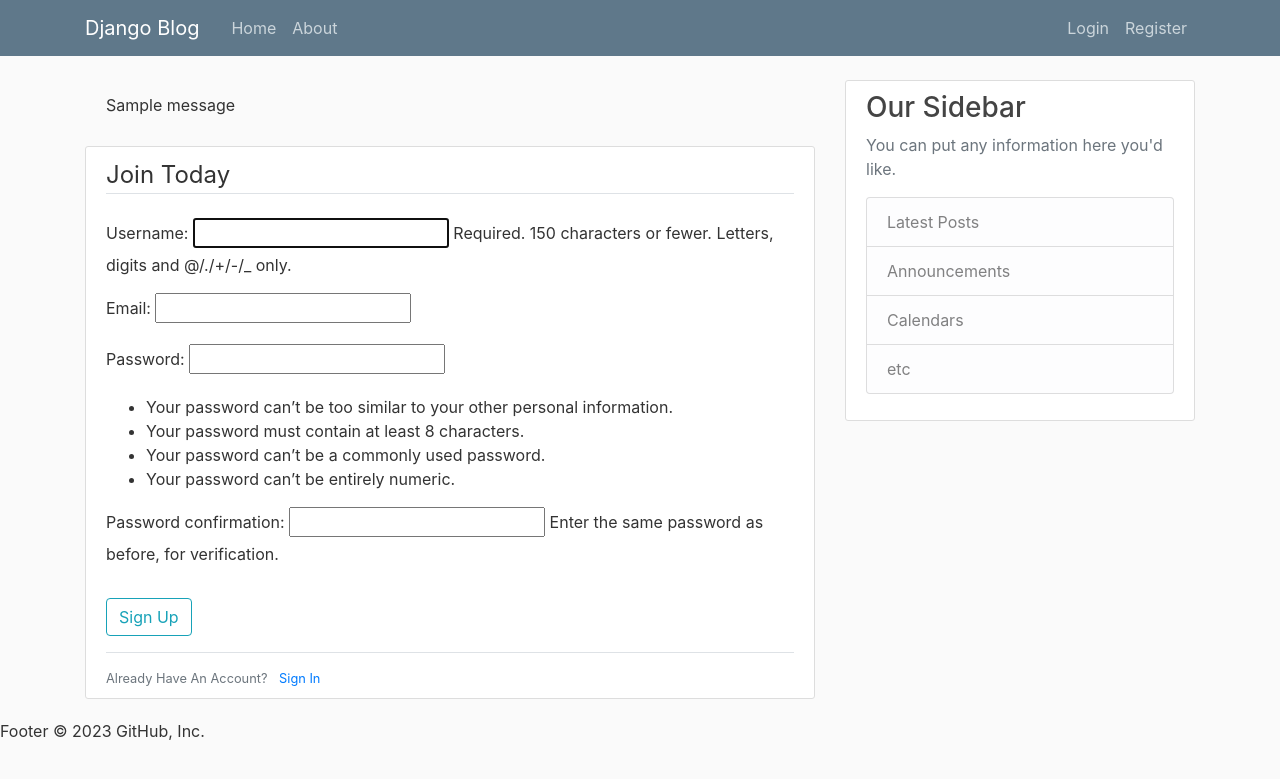
After one commit to AnamikaSinha2020/django_project, a Django app: page /register/ in a window 1280 px wide. The commit adds this page. Shown: the top 779 px of the page. Run offline with Django 4.2, Linux system fonts and the light colour scheme; tables that the repository leaves empty hold one stand-in row (values such as "Sample post"); one stand-in notice (Sample message) is shown; some libraries are stand-ins or nearby versions.

Commit message:
added register

```diff
--- a/blog/models.py
+++ b/blog/models.py
@@ -6,4 +6,7 @@ class Post(models.Model):
     title=models.CharField(max_length=100)
     content = models.TextField()
     date_posted = models.DateTimeField(default = timezone.now)
-    auther = models.ForeignKey(User,on_delete=models.CASCADE)
+    author = models.ForeignKey(User,on_delete=models.CASCADE)
+
+    def __str__(self):
+        return self.title
--- a/blog/templates/blog/base.html
+++ b/blog/templates/blog/base.html
@@ -41,6 +41,13 @@
         <main role="main" class="container">
               <div class="row">
                 <div class="col-md-8">
+                    {% if messages %}
+                        {% for message in messages %}
+                            <div class="alert alert-{{ message.tag }}">
+                                {{ message}}
+                            </div>
+                        {% endfor%}
+                    {% endif %}
                   {% block content %}{% endblock %}
                 </div>
                 <div class="col-md-4">
--- a/blog/templates/blog/home.html
+++ b/blog/templates/blog/home.html
@@ -6,7 +6,7 @@
           <div class="media-body">
             <div class="article-metadata">
               <a class="mr-2" href="#">{{ post.author }}</a>
-              <small class="text-muted">{{ post.date_posted }}</small>
+              <small class="text-muted">{{ post.date_posted |date:"F d, Y" }}</small>
             </div>
             <h2><a class="article-title" href="#">{{ post.title }}</a></h2>
             <p class="article-content">{{ post.content }}</p>
--- a/blog/views.py
+++ b/blog/views.py
@@ -1,5 +1,6 @@
 from django.shortcuts import render
 from django.http import  HttpResponse
+from .models import Post
 
 posts=[
     {
@@ -20,7 +21,7 @@ posts=[
 # Create your views here.
 def home(request):
     context={
-        'posts':posts
+        'posts':Post.objects.all()
     }
     return render(request,'blog/home.html',context)
 
--- a/django_project/settings.py
+++ b/django_project/settings.py
@@ -32,6 +32,7 @@ ALLOWED_HOSTS = []
 
 INSTALLED_APPS = [
     'blog.apps.BlogConfig',
+    'users.apps.UsersConfig',
     'django.contrib.admin',
     'django.contrib.auth',
     'django.contrib.contenttypes',
--- a/django_project/urls.py
+++ b/django_project/urls.py
@@ -15,8 +15,10 @@ Including another URLconf
 """
 from django.contrib import admin
 from django.urls import path,include
+from users import views as user_views
 
 urlpatterns = [
     path('admin/', admin.site.urls),
+    path('register/',user_views.register,name='registeer'),
     path('', include('blog.urls')),
 ]
--- /dev/null
+++ b/users/admin.py
@@ -0,0 +1,3 @@
+from django.contrib import admin
+
+# Register your models here.
--- /dev/null
+++ b/users/apps.py
@@ -0,0 +1,6 @@
+from django.apps import AppConfig
+
+
+class UsersConfig(AppConfig):
+    default_auto_field = 'django.db.models.BigAutoField'
+    name = 'users'
--- /dev/null
+++ b/users/form.py
@@ -0,0 +1,11 @@
+from django import  forms
+from django.contrib.auth.models import User
+from django.contrib.auth.forms import UserCreationForm
+
+class UserRegisterForm(UserCreationForm):
+    email =forms.EmailField()
+
+
+    class Meta:
+        model = User
+        fields =['username','email','password1','password2']
--- /dev/null
+++ b/users/models.py
@@ -0,0 +1,3 @@
+from django.db import models
+
+# Create your models here.
--- /dev/null
+++ b/users/templates/users/register.html
@@ -0,0 +1,20 @@
+{% extends "blog\base.html" %}
+{% block content %}
+     <div class ="content-section">
+         <form method="POST">
+             {% csrf_token %}
+             <fieldset class="form-group">
+                 <legend class="border-bottom mb-4">Join Today</legend>
+                 {{ form.as_p }}
+             </fieldset>
+             <div class=""form-group">
+                <button class="btn btn-outline-info" type="submit"> Sign Up</button>
+             </div>
+         </form>
+            <div class="border-top pt-3">
+                <small class="text-muted">
+                    Already Have An Account? <a class="ml-2" href="#">Sign In</a>
+                </small>
+            </div>
+     </div>
+{% endblock content %}
--- /dev/null
+++ b/users/tests.py
@@ -0,0 +1,3 @@
+from django.test import TestCase
+
+# Create your tests here.
--- /dev/null
+++ b/users/views.py
@@ -0,0 +1,16 @@
+from django.shortcuts import render,redirect
+#from django.contrib.auth.forms import UserCreationForm
+from django.contrib import  messages
+from .form import UserRegisterForm
+
+def register(request):
+    if request.method== 'POST':
+        form = UserRegisterForm(request.POST)
+        if form.is_valid():
+            form.save()
+            username= form.cleaned_data.get('username')
+            messages.success(request,f'Account created for {username}!!')
+            return redirect('blog-home')
+    else:
+        form = UserRegisterForm()
+    return render(request,'users/register.html',{'form': form})
```
Also changed, not shown: django_commands.txt (added, +18 -0 lines), blog/migrations/0002_rename_auther_post_author.py (added), db.sqlite3, users/__init__.py (added), users/migrations/__init__.py (added).
